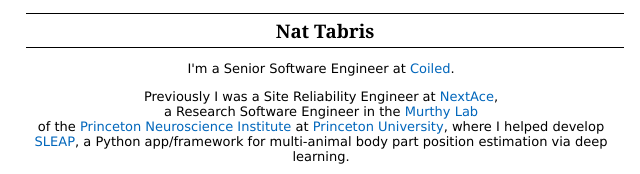
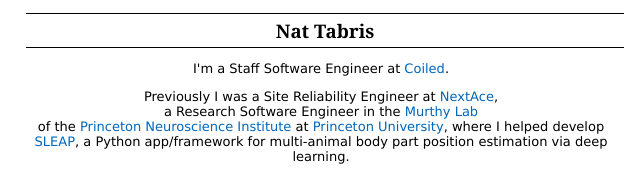
Before and after one commit to ntabris/ntabris.github.io, a plain HTML site: page index.html in a window 1280 px wide. Shown: the part 411-585 px from the top of the page, 304-944 px from the left. Drawn offline with Linux system fonts and the light colour scheme.

Commit message:
update job title

```diff
--- a/index.html
+++ b/index.html
@@ -37,7 +37,7 @@ span.paren p {font-size:x-small;}
 
 <h1>Nat Tabris</h1>
 
-<p>I'm a Senior Software Engineer at <a href="https://coiled.io">Coiled</a>.</p>
+<p>I'm a Staff Software Engineer at <a href="https://coiled.io">Coiled</a>.</p>
 
 <p>Previously I was a Site Reliability Engineer at <a href="http://www.nextace.com" target="_blank">NextAce</a>,<br />
 a Research Software Engineer in the <a href="https://murthylab.princeton.edu" target="_blank">Murthy Lab</a><br /> of the <a href="http://pni.princeton.edu" target="_blank">Princeton Neuroscience Institute</a> at <a href="http://www.princeton.edu" target="_blank">Princeton University</a>, where I helped develop <a href="https://sleap.ai" target="_blank">SLEAP</a>, a Python app/framework for multi-animal body part position estimation via deep learning.
```
